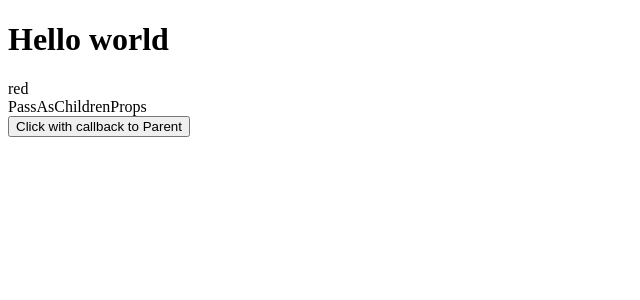
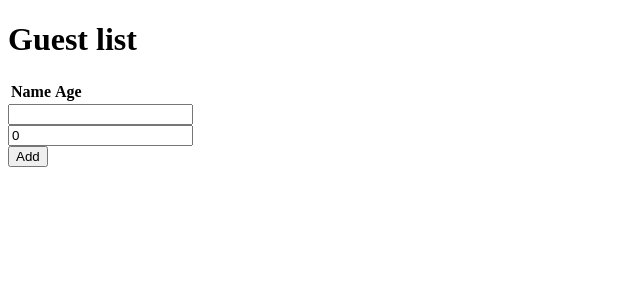
Before and after one commit to codewithgun/learn-react-typescript, a React (Create React App) app: page / in a window 1280 px wide. Shown: the top 300 px of the page, without its empty margins (0-640 px from the left). Built offline with nearby package versions, Linux system fonts and the light colour scheme.

Commit message:
Learn state

```diff
--- a/src/index.tsx
+++ b/src/index.tsx
@@ -1,10 +1,9 @@
 import ReactDOM from 'react-dom';
-import Parent from './testing/components/Parent';
+import GuestList from './testing/GuestList';
 
 const App = () => {
     return <div>
-        <h1>Hello world</h1>
-        <Parent />
+        <GuestList />
     </div>
 }
 
--- /dev/null
+++ b/src/testing/GuestList/AddGuest.tsx
@@ -0,0 +1,30 @@
+import { useState } from "react";
+import { Guest } from './models/Guest';
+
+interface AddGuestProps {
+    guests: Guest[],
+    setGuests: (guests: Guest[]) => void;
+}
+
+const AddGuest: React.FC<AddGuestProps> = ({ setGuests, guests }) => {
+    const [age, setAge] = useState<number>(0);
+    const [name, setName] = useState<string>('');
+    const addGuest = () => {
+        let guestExists = guests.find(g => g.name == name);
+        if (!guestExists) {
+            let newGuest: Guest = { name, age };
+            setGuests([...guests, newGuest]);
+        }
+    }
+    return <div>
+        <div>
+            <input value={name} type="text" onChange={(e) => setName(e.target.value)} />
+        </div>
+        <div>
+            <input value={age} type="number" onChange={(e) => setAge(e.target.value ? Number.parseInt(e.target.value) : 0)} />
+        </div>
+        <button onClick={addGuest}>Add</button>
+    </div>
+}
+
+export default AddGuest;
--- /dev/null
+++ b/src/testing/GuestList/index.tsx
@@ -0,0 +1,29 @@
+import React, { useState } from 'react';
+import AddGuest from './AddGuest';
+import { Guest } from './models/Guest';
+
+const GuestList: React.FC = () => {
+    const [guests, setGuests] = useState<Guest[]>([]);
+    return <div>
+        <h1>Guest list</h1>
+        <table>
+            <thead>
+                <tr>
+                    <th>Name</th>
+                    <th>Age</th>
+                </tr>
+            </thead>
+            <tbody>
+                {
+                    guests.map(guest => <tr key={guest.name}>
+                        <td>{guest.name}</td>
+                        <td>{guest.age}</td>
+                    </tr>)
+                }
+            </tbody>
+        </table>
+        <AddGuest setGuests={setGuests} guests={guests} />
+    </div>
+}
+
+export default GuestList;
--- /dev/null
+++ b/src/testing/GuestList/models/Guest.ts
@@ -0,0 +1,4 @@
+export interface Guest {
+    name: string;
+    age: number;
+}
--- /dev/null
+++ b/src/testing/components/GuestList.tsx
@@ -0,0 +1,22 @@
+import React, { useState } from "react";
+
+const GuestList: React.FC = () => {
+    const [name, setName] = useState<string>('');
+    const [guests, setGuests] = useState<string[]>([]);
+
+    const addGuest = () => {
+        setName('');
+        setGuests([...guests, name]);
+    };
+
+    return <div>
+        <h3>Guest List</h3>
+        <ul>
+            {guests.map(e => <li key={e}>{e}</li>)}
+        </ul>
+        <input value={name} onChange={(e) => setName(e.target.value)} />
+        <button onClick={addGuest}>Add a guest</button>
+    </div >
+};
+
+export default GuestList;
```
